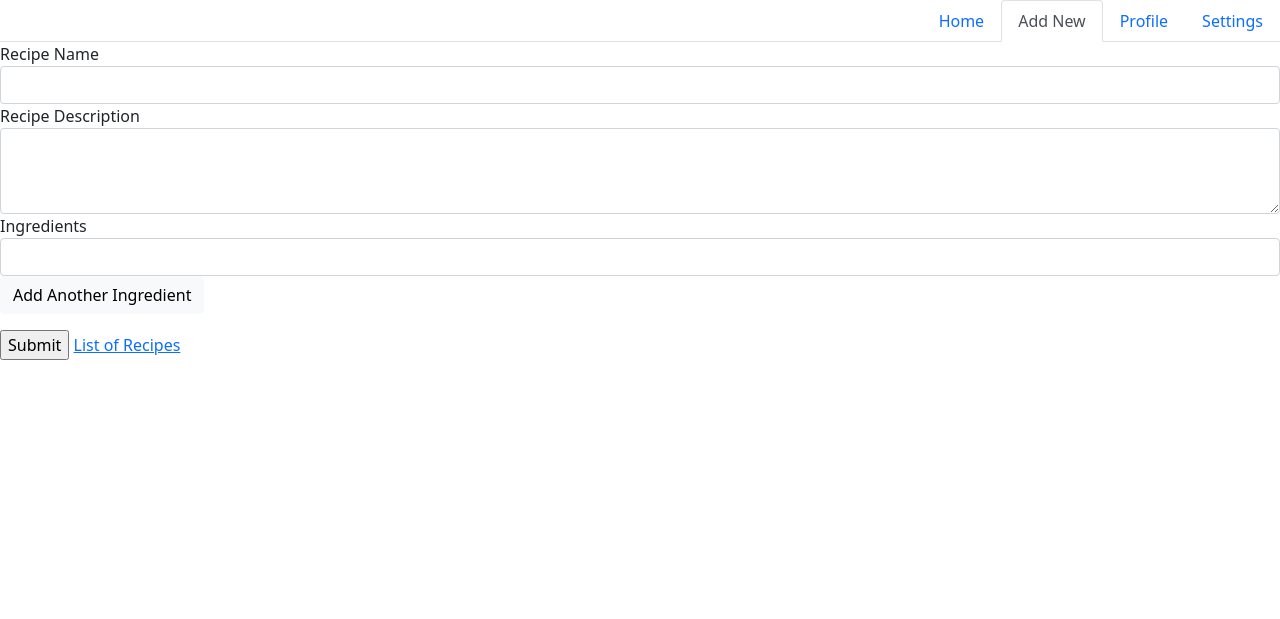
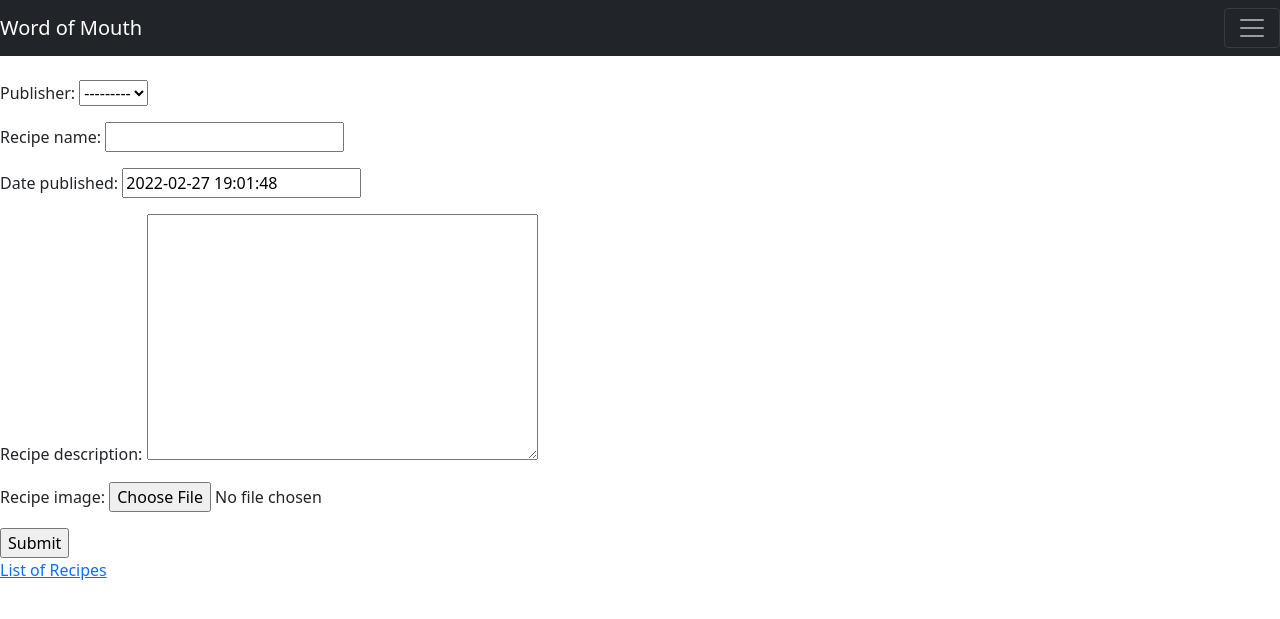
Before and after one commit to uva-cs3240-s22/group-project-b-24, a Django app: page /submit/ in a window 1280 px wide. Shown: the top 619 px of the page. Run offline with Django 4.2, Linux system fonts and the light colour scheme; some libraries are stand-ins or nearby versions.

Commit message:
add and delete recipe functionality

```diff
--- a/WOMbasic/models.py
+++ b/WOMbasic/models.py
@@ -1,13 +1,17 @@
 from django.db import models
 from datetime import datetime
 from django.contrib.auth.models import User
+from django.urls import reverse
 # Create your models here.
 class Recipe(models.Model):
     publisher = models.ForeignKey(User, on_delete=models.CASCADE)
     recipe_name = models.CharField(max_length=200, default="")
     date_published = models.DateTimeField(default=datetime.now)
-    recipe_description = models.CharField(max_length=500, default="")
+    recipe_description = models.TextField(default="")
     recipe_image = models.ImageField(null=True, blank=True, upload_to="images/")
 
     def __str__(self):
         return self.recipe_name + ' | ' + str(self.publisher)
+
+    def get_absolute_url(self):
+        return reverse('WOMbasic:recipe-details', args=(str(self.pk)))
--- a/WOMbasic/templates/WOMbasic/submit.html
+++ b/WOMbasic/templates/WOMbasic/submit.html
@@ -1,24 +1,14 @@
+{% extends 'base_template.html' %}
 {% load static %}
-<link
-  rel="stylesheet"
-  type ="text/css"
-  href="{% static 'WOMbasic/css/bootstrap.css' %}"
-  />
-<ul class="nav nav-tabs justify-content-end">
-        <li class="nav-item">
-            <a class="nav-link" href="{% url 'WOMbasic:home' %}">Home</a>
-        </li>
-        <li class="nav-item">
-            <a class="nav-link active" href="{% url 'WOMbasic:submit' %}">Add New</a>
-        </li>
-        <li class="nav-item">
-            <a class="nav-link" href="#">Profile</a>
-        </li>
-        <li class="nav-item">
-            <a class="nav-link" href="#">Settings</a>
-        </li>
-    </ul>
-<form>
+
+
+{% block content %}
+
+<br>
+<form method="POST">
+    {% csrf_token %}
+    {{ form.as_p }}
+    <!--
   <div class="form-group">
     <label for="nameOfRecipe">Recipe Name</label>
     <input type="text" class="form-control" id="nameOfRecipe">
@@ -38,11 +28,9 @@
 
     </form>
   </div>
+  -->
     <input type="submit" value="Submit">
 </form>
+ <a href="{% url 'WOMbasic:home' %}"> List of Recipes</a>
 
-
-
-
-
- <a href="{% url 'WOMbasic:listView' %}"> List of Recipes</a>
+{% endblock %}
--- /dev/null
+++ b/WOMbasic/templates/base_template.html
@@ -0,0 +1,37 @@
+<!DOCTYPE html>
+{% load socialaccount %}
+<html lang="en">
+{% load static %}
+<link
+  rel="stylesheet"
+  type ="text/css"
+  href="{% static 'WOMbasic/css/bootstrap.css' %}"
+/>
+<body>
+    <nav class="navbar navbar-dark bg-dark">
+        <a class="navbar-brand" href="{% url 'WOMbasic:home' %}">Word of Mouth</a>
+        <button class="navbar-toggler" type="button" data-toggle="collapse" data-target="#navbarSupportedContent" aria-controls="navbarSupportedContent" aria-expanded="false" aria-label="Toggle navigation">
+            <span class="navbar-toggler-icon"></span>
+        </button>
+
+        <div class="collapse navbar-collapse" id="navbarSupportedContent">
+            <ul class="navbar-nav mr-auto">
+                <li class="nav-item active">
+                    <a class="nav-link" href="{% url 'WOMbasic:home' %}">Home<span class="sr-only">(current)</span></a>
+                </li>
+                <li class="nav-item">
+                    <a class="nav-link" href="{% url 'WOMbasic:submit' %}">Create New Recipe</a>
+                </li>
+                <li class="nav-item">
+                    <a class="nav-link" href="#">My Recipes</a>
+                </li>
+            </ul>
+
+
+        </div>
+    </nav>
+    {% block content %}
+
+    {% endblock %}
+</body>
+</html>
--- a/WOMbasic/urls.py
+++ b/WOMbasic/urls.py
@@ -1,11 +1,10 @@
 from django.urls import path
-
 from . import views
-from .views import HomeView
 
 app_name = "WOMbasic"
 urlpatterns = [
     path('', views.HomeView.as_view(), name='home'),
-    path('recipe/<int:pk>', views.RecipeDetailView.as_view(), name='recipe-details'),
-    path('submit/', views.insert, name='submit')
+    path('recipe/<int:pk>/', views.RecipeDetailView.as_view(), name='recipe-details'),
+    path('submit/', views.SubmitRecipe.as_view(), name='submit'),
+    path('recipe/<int:pk>/delete/', views.DeleteRecipe.as_view(), name='delete')
 ]
--- a/WOMbasic/views.py
+++ b/WOMbasic/views.py
@@ -1,21 +1,13 @@
 from django.shortcuts import render
-from django.views.generic import ListView, DetailView
+from django.views.generic import ListView, DetailView, CreateView, DeleteView
 from django.http import HttpResponse
 from . models import Recipe
+from django.urls import reverse_lazy
 
-
-def insert(request):
-    try:
-        sub_text = request.POST['nameOfRecipe']
-    except KeyError:
-        sub_text = "oopsies"
-        return render(request, 'WOMbasic/submit.html')
-    else:
-        r = Recipe()
-        r.recipe_name = request.POST['nameOfRecipe']
-        r.save()
-        return render(request, 'WOMbasic/recipe/list.html')
-
+class SubmitRecipe(CreateView):
+    model = Recipe
+    template_name = 'WOMbasic/submit.html'
+    fields = '__all__'
 
 class RecipeDetailView(DetailView):
     model = Recipe
@@ -24,3 +16,8 @@ class RecipeDetailView(DetailView):
 class HomeView(ListView):
     model = Recipe
     template_name = 'WOMbasic/home.html'
+
+class DeleteRecipe(DeleteView):
+    model = Recipe
+    template_name = 'WOMbasic/delete_recipe.html'
+    success_url = reverse_lazy('WOMbasic:home')
```
Also changed, not shown: WOMbasic/templates/WOMbasic/delete_recipe.html (added, +15 -0 lines), WOMbasic/templates/WOMbasic/home.html (+7 -26 lines), WOMbasic/templates/WOMbasic/recipe_details.html (+14 -5 lines), WOMbasic/migrations/0005_alter_recipe_recipe_description.py (added).
